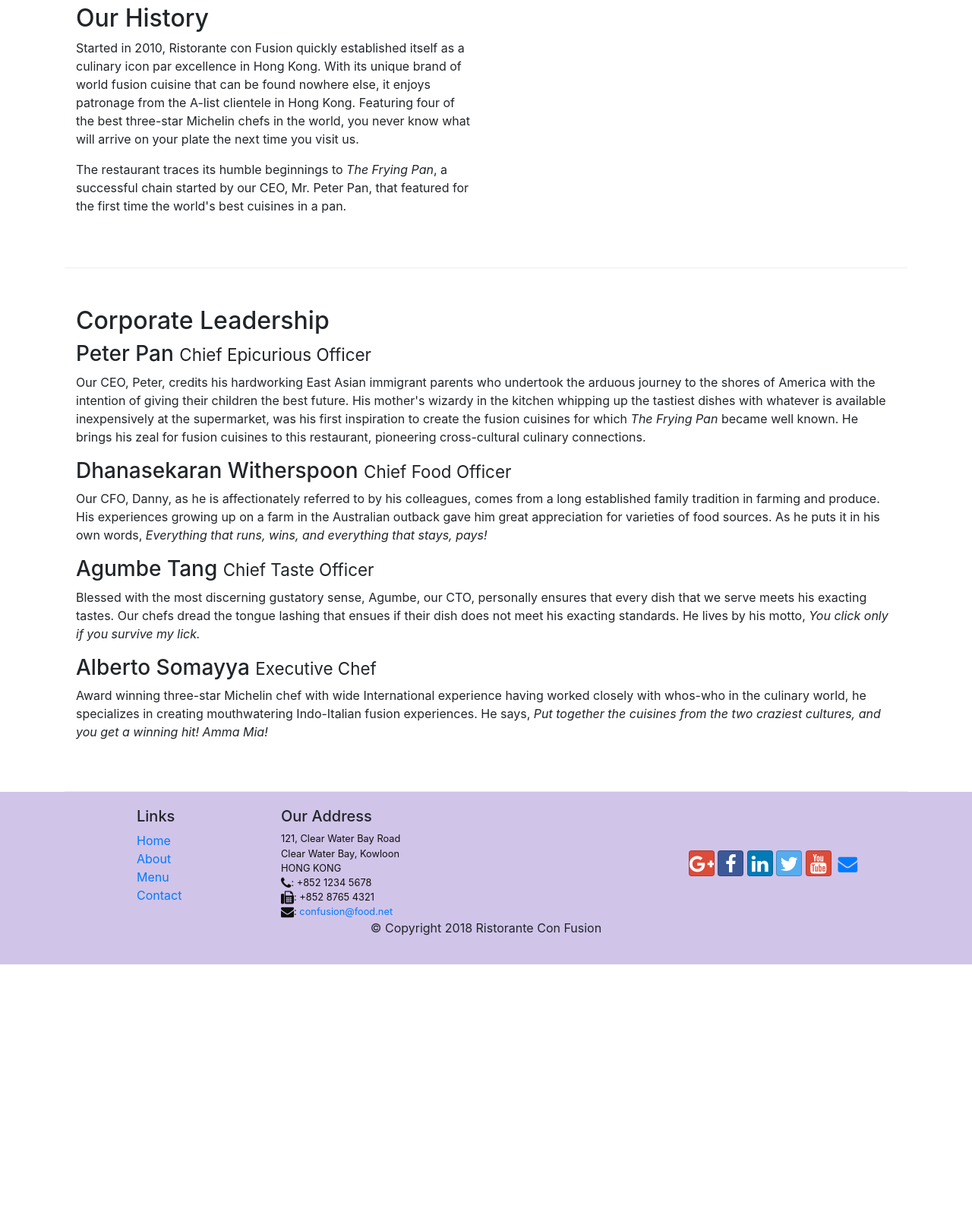
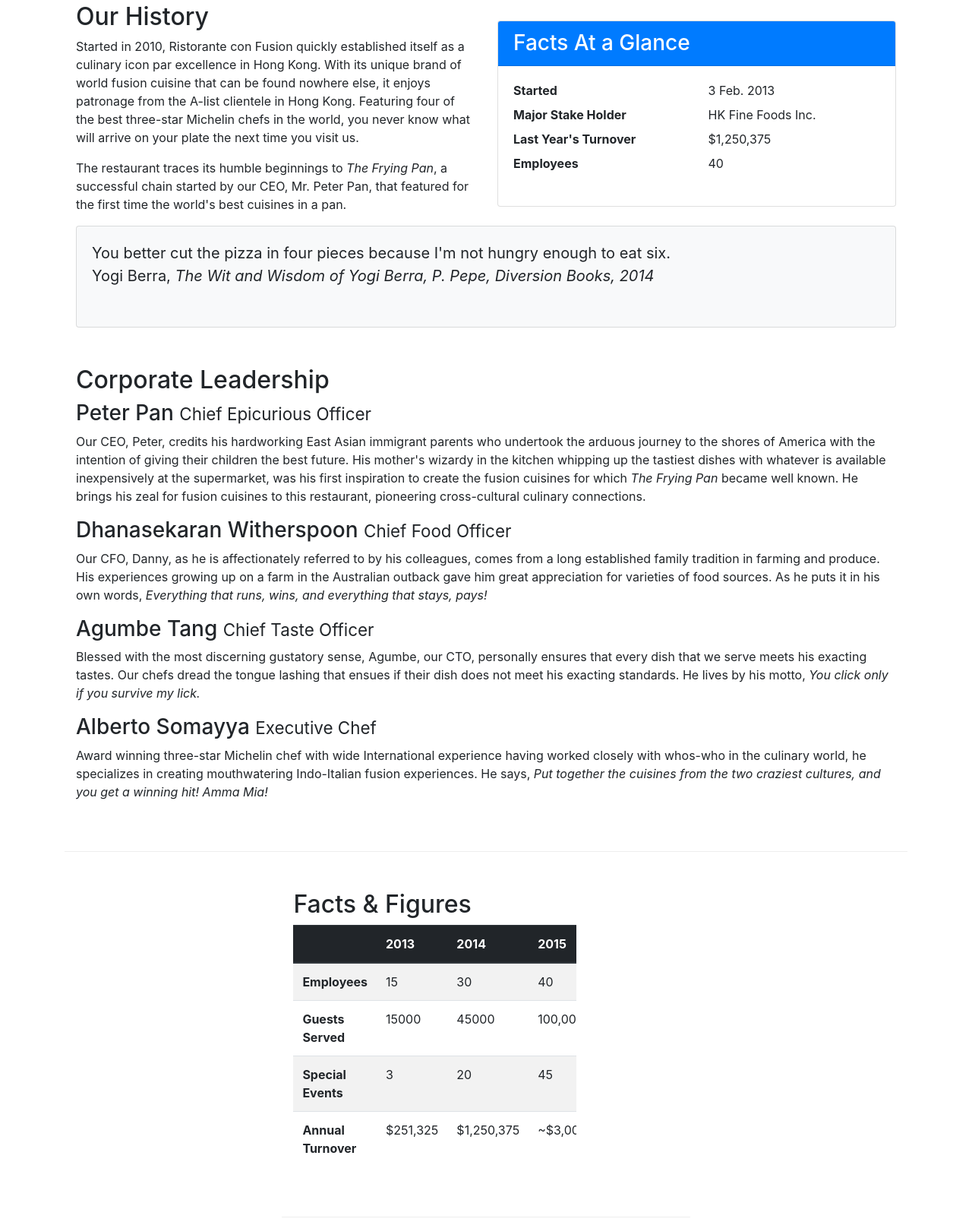
Before and after one commit to shingi94/bootstrap4_resturant, a website: page aboutus.html in a window 1280 px wide. Shown: the part 512-2120 px from the top of the page at 76% size. Before the commit the page ends 1781 px from the top, so only its background shows below. Drawn offline with nearby package versions, Linux system fonts and the light colour scheme.

Commit message:
Tables and Cards Added

```diff
--- a/aboutus.html
+++ b/aboutus.html
@@ -26,7 +26,7 @@
                 <li class="nav-item"><a class="nav-link" href="./index.html"><span class="fa fa-home fa-lg"></span> Home</a></li>
                 <li class="nav-item active"><a class="nav-link" href="#"><span class="fa fa-info fa-lg"></span> About</a></li>
                 <li class="nav-item"><a class="nav-link" href="#"><span class="fa fa-list fa-lg"></span> Menu</a></li>
-                <li class="nav-item"><a class="nav-link" href="#"><span class="fa fa-address-card fa-lg"></span> Contact</a></li>
+                <li class="nav-item"><a class="nav-link" href="./contactus.html"><span class="fa fa-address-card fa-lg"></span> Contact</a></li>
             </div>
             </ul>
 
@@ -66,9 +66,36 @@
                 <p>Started in 2010, Ristorante con Fusion quickly established itself as a culinary icon par excellence in Hong Kong. With its unique brand of world fusion cuisine that can be found nowhere else, it enjoys patronage from the A-list clientele in Hong Kong.  Featuring four of the best three-star Michelin chefs in the world, you never know what will arrive on your plate the next time you visit us.</p>
                 <p>The restaurant traces its humble beginnings to <em>The Frying Pan</em>, a successful chain started by our CEO, Mr. Peter Pan, that featured for the first time the world's best cuisines in a pan.</p>
             </div>
-            <div>
+            <div class="col-12 col-sm-6">
+              <div class="card">
+                <h3 class="card-header bg-primary text-white">Facts At a Glance</h3>
+                <div class="card-body">
+                  <dl class="row">
+                    <dt class="col-6">Started</dt>
+                    <dd class="col-6">3 Feb. 2013</dd>
+                    <dt class="col-6">Major Stake Holder</dt>
+                    <dd class="col-6">HK Fine Foods Inc.</dd>
+                    <dt class="col-6">Last Year's Turnover</dt>
+                    <dd class="col-6">$1,250,375</dd>
+                    <dt class="col-6">Employees</dt>
+                    <dd class="col-6">40</dd>
+                  </dl>
+                </div>
+              </div>
+              </div>
+              <div class="col-12">
+                <div class="card card-body bg-light">
+                    <blockquote class="blockquote">
+                        <p class="mb-0">You better cut the pizza in four pieces because
+                          I'm not hungry enough to eat six.
+                      </p>
+                      <footer class="blockquote">Yogi Berra,
+                          <cite title="Source Title">The Wit and Wisdom of Yogi Berra,
+                              P. Pepe, Diversion Books, 2014</cite>
+                      </footer>
+                    </blockquote>
+                </div>
             </div>
-        </div>
 
 
         <div class="row row-content align-items-center">
@@ -83,6 +110,50 @@
                 <h3>Alberto Somayya <small>Executive Chef</small></h3>
                 <p class="d-none d-sm-block">Award winning three-star Michelin chef with wide International experience having worked closely with whos-who in the culinary world, he specializes in creating mouthwatering Indo-Italian fusion experiences. He says, <em>Put together the cuisines from the two craziest cultures, and you get a winning hit! Amma Mia!</em></p>
             </div>
+       </div>
+       <div class="row row-content">
+           <div class="col-12 col-sm-9">
+               <h2>Facts &amp; Figures</h2>
+               <div class="table-responsive">
+                <table class="table table-striped">
+                    <thead class="thead-dark">
+                        <tr>
+                            <th>&nbsp;</th>
+                            <th>2013</th>
+                            <th>2014</th>
+                            <th>2015</th>
+                        </tr>
+                    </thead>
+                    <tbody>
+                        <tr>
+                            <th>Employees</th>
+                            <td>15</td>
+                            <td>30</td>
+                            <td>40</td>
+                        </tr>
+                        <tr>
+                            <th>Guests Served</th>
+                            <td>15000</td>
+                            <td>45000</td>
+                            <td>100,000</td>
+                        </tr>
+                        <tr>
+                            <th>Special Events</th>
+                            <td>3</td>
+                            <td>20</td>
+                            <td>45</td>
+                        </tr>
+                        <tr>
+                            <th>Annual Turnover</th>
+                            <td>$251,325</td>
+                            <td>$1,250,375</td>
+                            <td>~$3,000,000</td>
+                        </tr>
+                    </tbody>
+                </table>
+            </div>
+           </div>
+           <div class="col-12 col-sm-3"></div>
        </div>
 
     </div>
```
